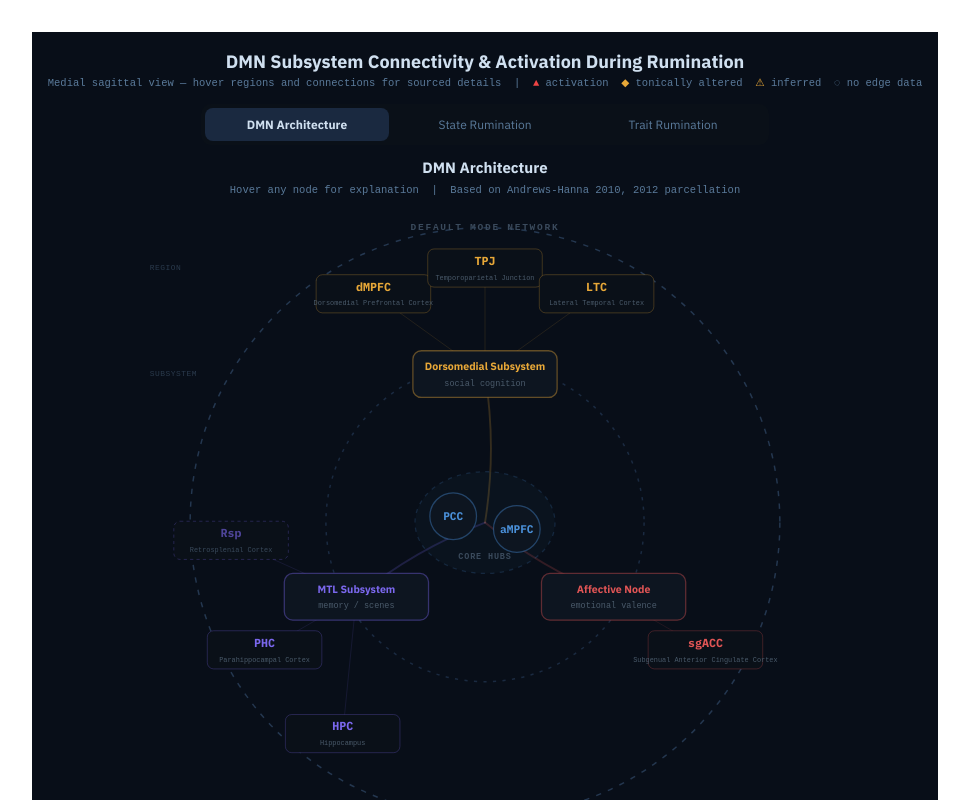
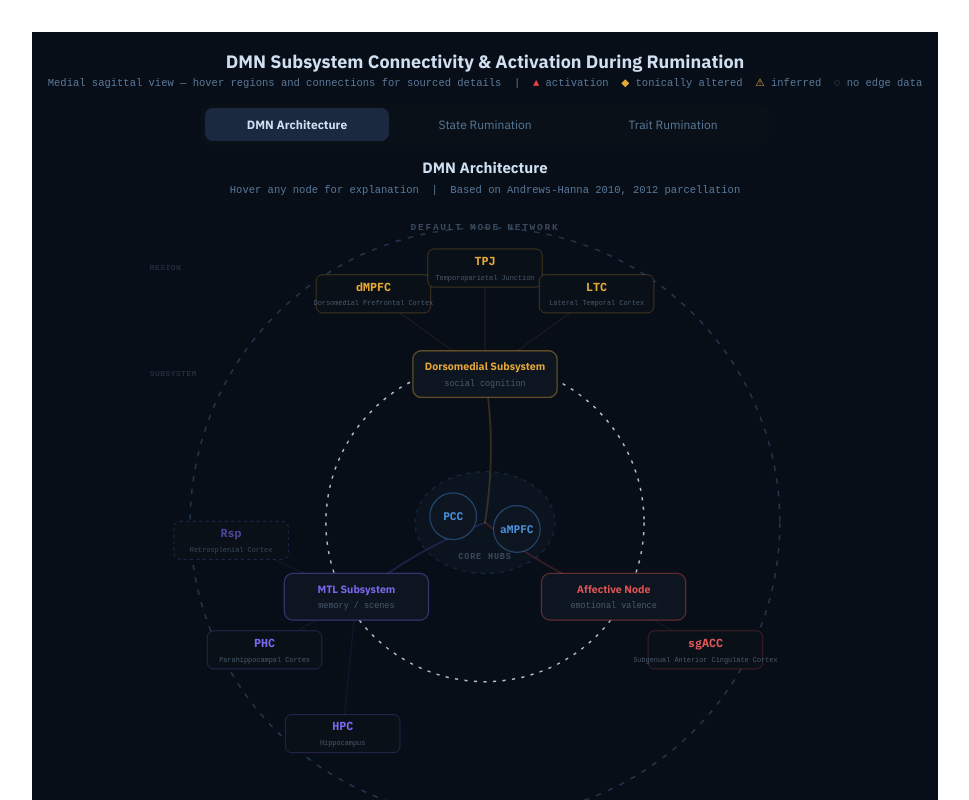
Before and after one commit to tsohal01/dmn-brain-map, a React (Vite) app: page / in a window 1280 px wide. Shown: the top 800 px of the page, without its empty margins (155-1124 px from the left). Built offline with nearby package versions, Linux system fonts and the light colour scheme.

Commit message:
Update dmn-brain-map-v6.jsx

```diff
--- a/src/dmn-brain-map-v6.jsx
+++ b/src/dmn-brain-map-v6.jsx
@@ -507,7 +507,7 @@ const HierarchyTab = () => {
           onMouseEnter={() => setHov("DMN")}
           onMouseLeave={() => setHov(null)}
         >
-          <text x={cx} y={14} textAnchor="middle" fill={hov === "DMN" ? "#8BB8E8" : "#3A4A5C"}
+          <text x={cx} y={14} textAnchor="middle" fill={hov === "DMN" ? "#D0E0F0" : "#3A4A5C"}
             fontSize={9} fontFamily="monospace" fontWeight={600} letterSpacing="0.18em"
             style={{ transition: "fill 0.15s" }}>
             DEFAULT MODE NETWORK
@@ -515,7 +515,7 @@ const HierarchyTab = () => {
         </g>
 
         {/* ── subsystem ring (dashed) ── */}
-        <circle cx={cx} cy={cy} r={subRingR + 10} fill="none" stroke="#1E3048" strokeWidth={1.4} strokeDasharray="3,6" opacity={0.85} />
+        <circle cx={cx} cy={cy} r={subRingR + 10} fill="none" stroke="#D0E0F0" strokeWidth={1.4} strokeDasharray="3,6" opacity={0.85} />
 
         {/* ── connection lines: core → each subsystem ── */}
         {subPositions.map((s) => (
```
